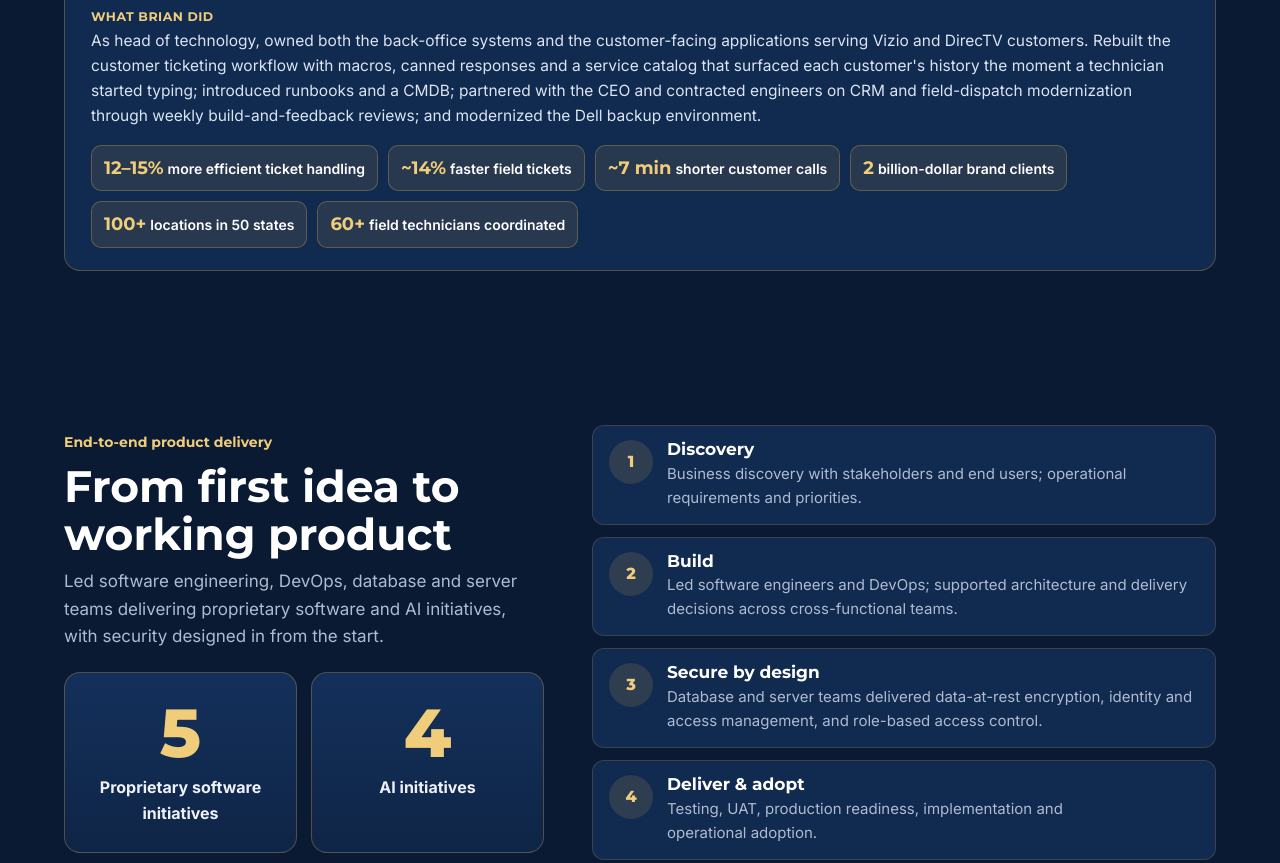
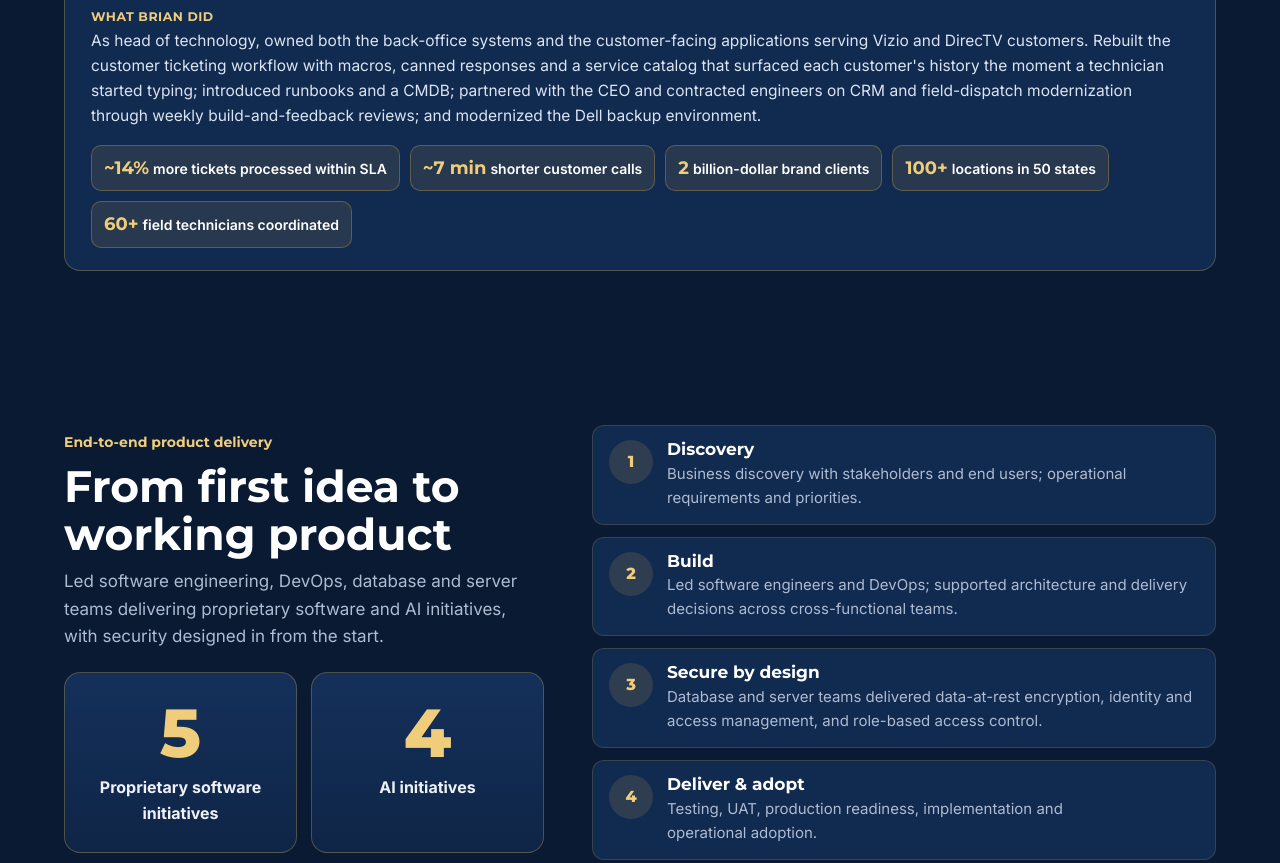
Before and after one commit to bmorales1224-bot/portfolio, a plain HTML site: page index.html in a window 1280 px wide. Shown: the part 4628-5491 px from the top of the page. Drawn offline with Linux system fonts and the light colour scheme.

Commit message:
Clarify Synergy result: ~14% more tickets processed within SLA
Co-Authored-By: Claude Opus 5.5 <noreply@anthropic.com>
Claude-Session: https://claude.ai/code/session_01UksxUzAzCcmZEFLzRf2Xtu

```diff
--- a/index.html
+++ b/index.html
@@ -356,7 +356,7 @@ footer b{font-family:Montserrat;color:#fff;letter-spacing:.02em}
         <h3>Modernizing a 50-state field-service company, reporting to the CEO</h3>
         <dl><div><dt>CHALLENGE</dt><dd>An authorized service provider for Vizio (TV repair and technical support) and DirecTV (service scheduling and appointments), with 100+ locations across all 50 states. Outages cost an estimated $2,500–$5,000 every 15 minutes, yet the business ran on manual ticketing, an aging CRM and an outdated backup environment.</dd></div>
         <div><dt>WHAT BRIAN DID</dt><dd>As head of technology, owned both the back-office systems and the customer-facing applications serving Vizio and DirecTV customers. Rebuilt the customer ticketing workflow with macros, canned responses and a service catalog that surfaced each customer's history the moment a technician started typing; introduced runbooks and a CMDB; partnered with the CEO and contracted engineers on CRM and field-dispatch modernization through weekly build-and-feedback reviews; and modernized the Dell backup environment.</dd></div></dl>
-        <div class="res"><span><b>12–15%</b>more efficient ticket handling</span><span><b>~14%</b>faster field tickets</span><span><b>~7 min</b>shorter customer calls</span><span><b>2</b>billion-dollar brand clients</span><span><b>100+</b>locations in 50 states</span><span><b>60+</b>field technicians coordinated</span></div>
+        <div class="res"><span><b>~14%</b>more tickets processed within SLA</span><span><b>~7 min</b>shorter customer calls</span><span><b>2</b>billion-dollar brand clients</span><span><b>100+</b>locations in 50 states</span><span><b>60+</b>field technicians coordinated</span></div>
       </article>
     </div>
   </div>
```
Also changed, not shown: 1 other file.
